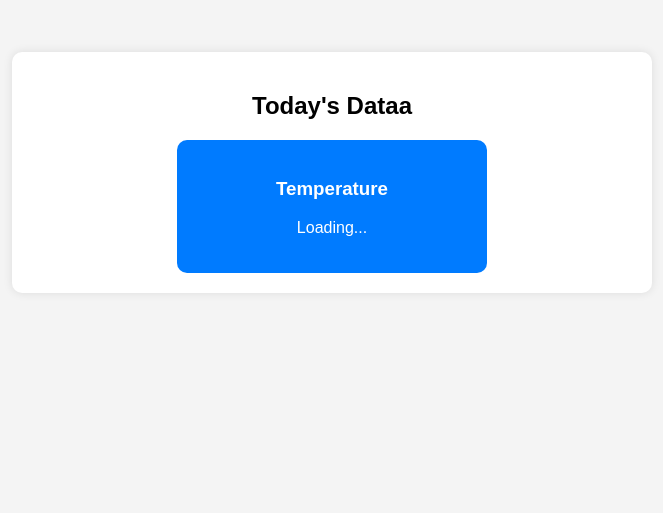
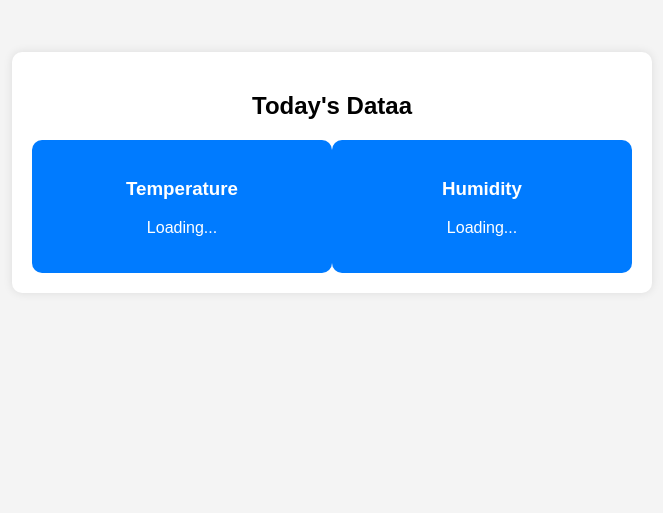
Before and after one commit to loladev9898/web-iot, a Flask app: page / in a window 1280 px wide. Shown: the part 112-625 px from the top of the page, without its empty margins (308-971 px from the left). Run offline with Flask 3, Linux system fonts and the light colour scheme.

Commit message:
Update dashboard.html

```diff
--- a/web/src/templates/dashboard.html
+++ b/web/src/templates/dashboard.html
@@ -25,6 +25,10 @@
                     <h3>Temperature</h3>
                     <p id="temperature">Loading...</p>
                 </div>
+                <div class="card">
+                    <h3>Humidity</h3>
+                    <p id="humidity">Loading...</p>
+                </div>
             </div>
         </section>
         <script src="{{ url_for('static', filename='/script.js')}}"></script>
```
